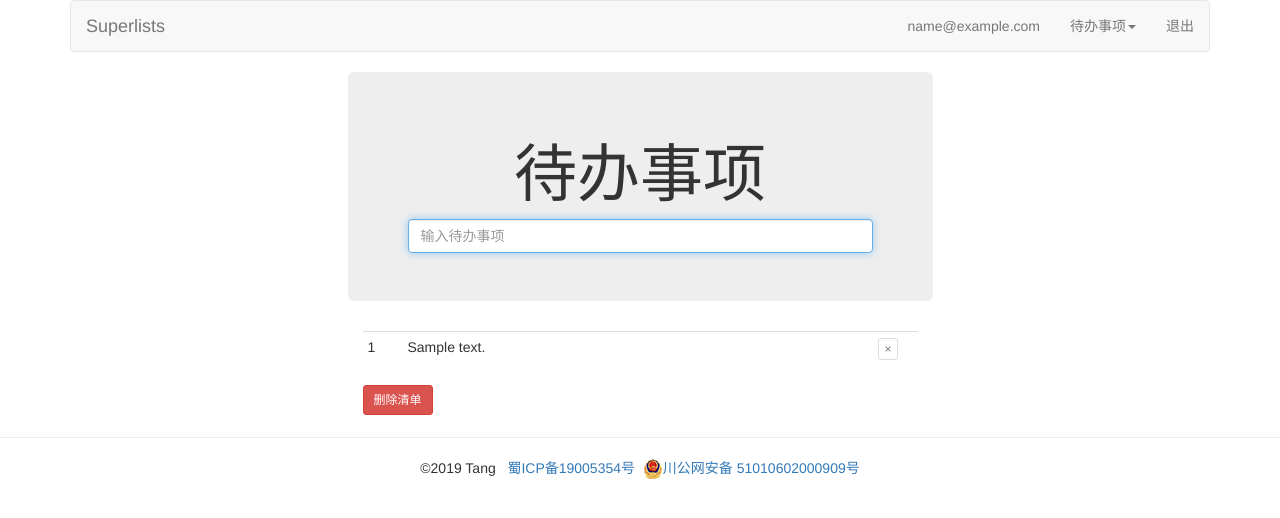
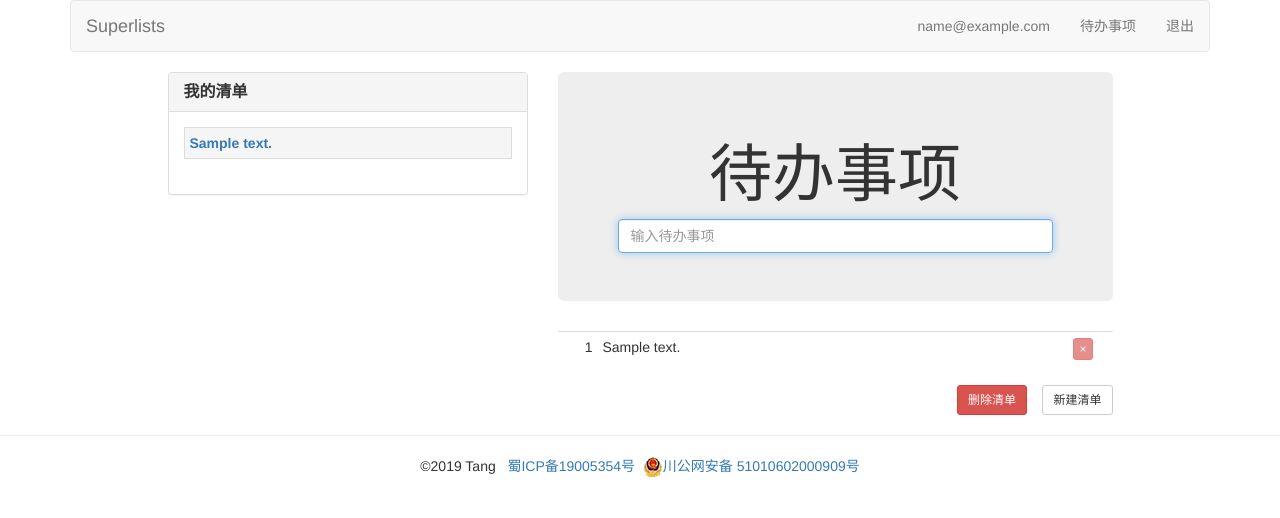
Before and after one commit to aaluo001/superlists, a Django app: template lists/templates/lists/list.html in a window 1280 px wide. Shown: the top 518 px of the page. Run offline with Django 3.2, Linux system fonts and the light colour scheme; the template is opened without the code that fills it: values that come from a table or form of the project are taken from there, others are empty; a user stored in the database is signed in; tables that the repository leaves empty hold one stand-in row (values such as "Sample post"); some libraries are stand-ins or nearby versions.

Commit message:
display my_lists at home page

```diff
--- a/commons/templates/commons/navbar.html
+++ b/commons/templates/commons/navbar.html
@@ -7,13 +7,16 @@
         {% if user.email %}
             <ul class="nav navbar-nav navbar-right">
                 <li><a href="#">{{ user.email }}</a></li>
+                <!--
                 <li class="dropdown">
                   <a href="#" class="dropdown-toggle" data-toggle="dropdown">待办事项<span class="caret"></span></a>
                   <ul class="dropdown-menu">
-                    <li><a href="{% url 'home_page' %}">新建清单</a></li>
-                    <li><a href="{% url 'my_lists' %}">我的清单</a></li>
+                    <li><a href="">新建清单</a></li>
+                    <li><a href="">我的清单</a></li>
                   </ul>
                 </li>
+                -->
+                <li><a href="{% url 'home_page' %}">待办事项</a></li>
                 <li><a href="{% url 'logout' %}">退出</a></li>
             </ul>
         {% else %}
--- /dev/null
+++ b/lists/static/css/lists.css
@@ -0,0 +1,4 @@
+
+.selected {
+    font-weight: bold;
+}
--- a/lists/templates/lists/base.html
+++ b/lists/templates/lists/base.html
@@ -8,6 +8,9 @@
     <!-- 上述3个meta标签*必须*放在最前面，任何其他内容都*必须*跟随其后！ -->
     <title>Superlists</title>
     {% include 'commons/css.html' %}
+    {# app includes #}
+    <link rel="stylesheet" href="{% static 'css/lists.css' %}">
+    {# app includes #}
 </head>
 
 <body>
@@ -19,10 +22,23 @@
         {% include 'commons/messages.html' %}
 
         {# app parts #}
+        <div class="row">
+            <!-- <div class="col-md-4 col-md-offset-1"> -->
+            <div class="col-md-4 col-md-offset-1">
+                {# 我的清单 #}
+                <div class="panel panel-default">
+                    <div class="panel-heading">
+                        <h3 class="panel-title"><b>我的清单</b></h3>
+                    </div>
+                    <div class="panel-body">
+                        {% include 'lists/my_lists.html' %}
+                    </div>
+                </div>
+            </div><!-- /.col-md-4-->
+
+            <div class="col-md-6">
                 {# 巨幕 #}
-        <div id="id_jumbotron" class="row">
-            <div class="col-md-6 col-md-offset-3 jumbotron">
-                <div class="text-center">
+                <div id="id_jumbotron" class="text-center jumbotron">
                     <h1>{% block header_text %}{% endblock %}</h1>
                     {% block list_form %}
                         <form method="POST" action="{% block form_action %}{% endblock %}">
@@ -36,32 +52,26 @@
                         </form>
                     {% endblock %}
                 </div>
-            </div>
-        </div>
 
                 {# 表示区域-1 #}
-        <div id="id_display_area_1" class="row">
-            <div class="col-md-6 col-md-offset-3">
+                <div id="id_display_area_1">
                     {% block dispaly_area_1 %}{% endblock %}
-            </div>
                 </div>
 
                 {# 表示区域-2 #}
-        <div id="id_display_area_2" class="row">
-            <div class="col-md-6 col-md-offset-3">
+                <div id="id_display_area_2">
                     {% block dispaly_area_2 %}{% endblock %}
                 </div>
-        </div>
 
-        {# 注意事项等其他说明 #}
-        <div id="id_notes" class="row">
-            <div class="col-md-6 col-md-offset-3">
+                {# 温馨提示 #}
+                <div id="id_notes">
                     {% block notes %}{% endblock %}
                 </div>
-        </div>
+            </div><!-- /.col-md-6-->
+        </div><!-- /.row -->
         {# app parts #}
 
-    </div>
+    </div><!-- /.container -->
 
     {# 页面底部 #}
     {% include 'commons/footer.html' %}
--- a/lists/templates/lists/list.html
+++ b/lists/templates/lists/list.html
@@ -8,16 +8,15 @@
     <table id="id_list_table" class="table table-condensed">
         {% for item in list.item_set.all %}
             <tr>
-                <td width="40" >{{ forloop.counter }}</td>
+                <td width="40"  align="right">{{ forloop.counter }}</td>
                 <td width="460" id="id_row_{{ forloop.counter }}">{{ item.text }}</td>
-                <td width="40" align="right">
+                <td width="40"  align="right">
                     {# 第一条是清单标题，不能删除 #}
                     {% if user.email %}
-                        <!-- <a href="{% url 'remove_list_item' item.id %}" class="btn btn-default btn-xs">×</a> -->
                         <form method="POST" action="{% url 'remove_list_item' item.id %}">
                             <button type="submit"
                                 id="id_remove_list_item_{{forloop.counter}}"
-                                class="btn btn-default btn-xs"
+                                class="btn btn-danger btn-xs"
                                 {% if forloop.counter == 1 %} disabled {% endif %}>×</button>
                             {% csrf_token %}
                         </form>
@@ -28,16 +27,18 @@
         {% endfor %}
     </table>
 
-    {# 只有登录用户才能操作自己的清单 #}
+    {# 只有登录用户才能操作清单 #}
     {% if user.email %}
-        <form name="remove_list" class="text-left" method="POST" action="{% url 'remove_list' list.id %}">
+        <form name="remove_list" class="text-right" method="POST" action="{% url 'remove_list' list.id %}">
             <button type="submit" name="remove_list" class="btn btn-danger btn-sm">删除清单</button>
             <div id="id_remove_list_dialog" title="删除清单" style="display:none">
                 <p>
-                    待办事项清单被删除后将无法恢复！<br>
-                    您确定要这么做吗？
+                    待办事项清单被删除后无法恢复！<br>
+                    您确定要删除该清单吗？
                 </p>
             </div>
+            &nbsp;&nbsp;
+            <a class="btn btn-default btn-sm" href="{% url 'home_page' %}">新建清单</a>
             {% csrf_token %}
         </form>
     {% endif %}
--- a/lists/templates/lists/my_lists.html
+++ b/lists/templates/lists/my_lists.html
@@ -1,30 +1,19 @@
-{% extends 'lists/base.html' %}
+{# my_lists.html #}
 
-{% block header_text %}我的清单{% endblock %}
-
-{% block list_form %}{% endblock %}
-
-{% block dispaly_area_1 %}
+{% if user.email %}
     {% if list_set %}
-        <!--
-        2019-06-08 我的清单
-        只需要显示清单名称即可，没有必要显示创建日期等信息
-        <table id="id_my_lists_table" class="table table-condensed">
-            {% for list in list_set %}
+        <table id="id_my_lists_table" class="table table-bordered table-condensed">
+            {% for list_object in list_set %}
                 <tr>
-                    <td width="480"><a href="{{ list.get_absolute_url }}">{{ list.name }}</a></td>
-                    <td><br></td>
+                    <td {% if list and list.id == list_object.id %} class="active selected" {% endif %}>
+                        <a href="{{ list_object.get_absolute_url }}">{{ list_object.name }}</a><br>
+                    </td>
                 </tr>
             {% endfor %}
         </table>
-        -->
-
-        <ul id="id_my_lists_table">
-            {% for list in list_set %}
-                <li><a href="{{ list.get_absolute_url }}">{{ list.name }}</a></li>
-            {% endfor %}
-        </ul>
     {% else %}
         <p>没有找到您的清单！</p>
     {% endif %}
-{% endblock %}
+{% else %}
+    <p>您还没有登录！</p>
+{% endif %}
--- a/lists/urls.py
+++ b/lists/urls.py
@@ -22,5 +22,5 @@ urlpatterns = [
     url(r'^(\d+)/$', views.view_list, name='view_list'),
     url(r'^(\d+)/remove$', views.remove_list, name='remove_list'),
     url(r'^(\d+)/remove_item$', views.remove_list_item, name='remove_list_item'),
-    url(r'^$', views.my_lists, name='my_lists'),
+    #url(r'^$', views.my_lists, name='my_lists'),
 ]
```
Also changed, not shown: lists/views.py (+18 -10 lines). Lines whose indentation alone changed are shown as unchanged.
